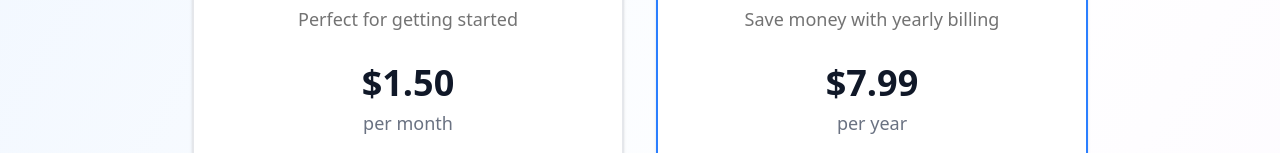
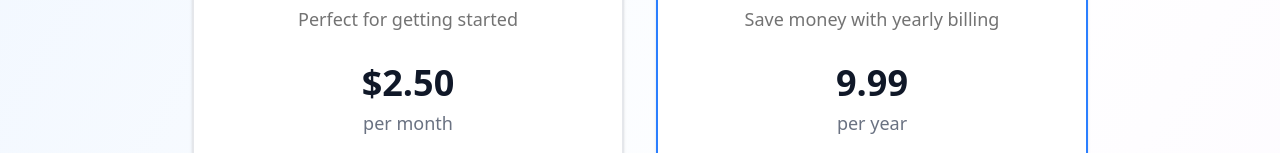
Before and after one commit to almunna/Myclass, a Next.js app: page /pricing in a window 1280 px wide. Shown: the part 634-787 px from the top of the page. Built offline with nearby package versions, Linux system fonts and the light colour scheme.

Commit message:
Production

```diff
--- a/src/app/page.tsx
+++ b/src/app/page.tsx
@@ -455,7 +455,7 @@ export default function LandingPage() {
                 <CardTitle className="text-xl">Monthly Plan</CardTitle>
                 <CardDescription>Perfect for getting started</CardDescription>
                 <div className="text-3xl font-bold text-gray-900 mt-4">
-                  $1.50
+                  $2.50
                 </div>
                 <div className="text-gray-500">per month</div>
               </CardHeader>
@@ -503,7 +503,7 @@ export default function LandingPage() {
                   Save money with yearly billing
                 </CardDescription>
                 <div className="text-3xl font-bold text-gray-900 mt-4">
-                  $7.99
+                  $9.99
                 </div>
                 <div className="text-gray-500">per year</div>
                 <div className="text-sm text-green-600 font-medium mt-1">
--- a/src/app/pricing/page.tsx
+++ b/src/app/pricing/page.tsx
@@ -1,4 +1,10 @@
-import { Card, CardContent, CardDescription, CardHeader, CardTitle } from "@/components/ui/card";
+import {
+  Card,
+  CardContent,
+  CardDescription,
+  CardHeader,
+  CardTitle,
+} from "@/components/ui/card";
 import { Button } from "@/components/ui/button";
 import { Badge } from "@/components/ui/badge";
 import {
@@ -11,7 +17,7 @@ import {
   Shield,
   Headphones,
   Zap,
-  Star
+  Star,
 } from "lucide-react";
 import Link from "next/link";
 
@@ -27,10 +33,9 @@ export default function PricingPage() {
               <span className="text-blue-600 block">Affordable Pricing</span>
             </h1>
             <p className="text-xl text-gray-600 mb-8 max-w-2xl mx-auto leading-relaxed">
-              Choose the plan that works for you. All plans include unlimited students,
-              periods, and comprehensive reporting features.
+              Choose the plan that works for you. All plans include unlimited
+              students, periods, and comprehensive reporting features.
             </p>
-
           </div>
         </div>
       </section>
@@ -43,8 +48,12 @@ export default function PricingPage() {
             <Card className="border-2 border-gray-200 hover:border-blue-300 transition-colors">
               <CardHeader className="text-center">
                 <CardTitle className="text-2xl">Monthly Plan</CardTitle>
-                <CardDescription className="text-lg">Perfect for getting started</CardDescription>
-                <div className="text-4xl font-bold text-gray-900 mt-6">$1.50</div>
+                <CardDescription className="text-lg">
+                  Perfect for getting started
+                </CardDescription>
+                <div className="text-4xl font-bold text-gray-900 mt-6">
+                  $2.50
+                </div>
                 <div className="text-gray-500 text-lg">per month</div>
                 <div className="text-sm text-gray-500 mt-2">
                   Billed monthly • Cancel anytime
@@ -58,15 +67,21 @@ export default function PricingPage() {
                   </li>
                   <li className="flex items-center">
                     <CheckCircle className="h-5 w-5 text-green-500 mr-3 flex-shrink-0" />
-                    <span className="text-gray-700">Unlimited periods & school years</span>
+                    <span className="text-gray-700">
+                      Unlimited periods & school years
+                    </span>
                   </li>
                   <li className="flex items-center">
                     <CheckCircle className="h-5 w-5 text-green-500 mr-3 flex-shrink-0" />
-                    <span className="text-gray-700">Advanced room exit tracking</span>
+                    <span className="text-gray-700">
+                      Advanced room exit tracking
+                    </span>
                   </li>
                   <li className="flex items-center">
                     <CheckCircle className="h-5 w-5 text-green-500 mr-3 flex-shrink-0" />
-                    <span className="text-gray-700">Detailed reports & analytics</span>
+                    <span className="text-gray-700">
+                      Detailed reports & analytics
+                    </span>
                   </li>
                   <li className="flex items-center">
                     <CheckCircle className="h-5 w-5 text-green-500 mr-3 flex-shrink-0" />
@@ -74,7 +89,9 @@ export default function PricingPage() {
                   </li>
                   <li className="flex items-center">
                     <CheckCircle className="h-5 w-5 text-green-500 mr-3 flex-shrink-0" />
-                    <span className="text-gray-700">Multi-class management</span>
+                    <span className="text-gray-700">
+                      Multi-class management
+                    </span>
                   </li>
                   <li className="flex items-center">
                     <CheckCircle className="h-5 w-5 text-green-500 mr-3 flex-shrink-0" />
@@ -100,8 +117,12 @@ export default function PricingPage() {
               </div>
               <CardHeader className="text-center">
                 <CardTitle className="text-2xl">Annual Plan</CardTitle>
-                <CardDescription className="text-lg">Save money with yearly billing</CardDescription>
-                <div className="text-4xl font-bold text-gray-900 mt-6">$7.99</div>
+                <CardDescription className="text-lg">
+                  Save money with yearly billing
+                </CardDescription>
+                <div className="text-4xl font-bold text-gray-900 mt-6">
+                  9.99
+                </div>
                 <div className="text-gray-500 text-lg">per year</div>
                 <div className="text-sm text-green-600 font-medium mt-2">
                   Save $10/year vs monthly • That's over 55% off!
@@ -115,15 +136,21 @@ export default function PricingPage() {
                   </li>
                   <li className="flex items-center">
                     <CheckCircle className="h-5 w-5 text-green-500 mr-3 flex-shrink-0" />
-                    <span className="text-gray-700">Unlimited periods & school years</span>
+                    <span className="text-gray-700">
+                      Unlimited periods & school years
+                    </span>
                   </li>
                   <li className="flex items-center">
                     <CheckCircle className="h-5 w-5 text-green-500 mr-3 flex-shrink-0" />
-                    <span className="text-gray-700">Advanced room exit tracking</span>
+                    <span className="text-gray-700">
+                      Advanced room exit tracking
+                    </span>
                   </li>
                   <li className="flex items-center">
                     <CheckCircle className="h-5 w-5 text-green-500 mr-3 flex-shrink-0" />
-                    <span className="text-gray-700">Detailed reports & analytics</span>
+                    <span className="text-gray-700">
+                      Detailed reports & analytics
+                    </span>
                   </li>
                   <li className="flex items-center">
                     <CheckCircle className="h-5 w-5 text-green-500 mr-3 flex-shrink-0" />
@@ -131,11 +158,15 @@ export default function PricingPage() {
                   </li>
                   <li className="flex items-center">
                     <CheckCircle className="h-5 w-5 text-green-500 mr-3 flex-shrink-0" />
-                    <span className="text-gray-700">Multi-class management</span>
+                    <span className="text-gray-700">
+                      Multi-class management
+                    </span>
                   </li>
                   <li className="flex items-center">
                     <CheckCircle className="h-5 w-5 text-green-500 mr-3 flex-shrink-0" />
-                    <span className="text-gray-700">Priority email support</span>
+                    <span className="text-gray-700">
+                      Priority email support
+                    </span>
                   </li>
                 </ul>
                 <Link href="/signup" className="w-full block">
@@ -149,7 +180,6 @@ export default function PricingPage() {
           </div>
 
           <div className="text-center mt-12">
-
             <p className="text-sm text-gray-500">
               No setup fees • Cancel anytime • Secure payments via Stripe
             </p>
@@ -162,7 +192,9 @@ export default function PricingPage() {
         <div className="container mx-auto">
           <div className="max-w-6xl mx-auto">
             <div className="text-center mb-12">
-              <h2 className="text-4xl font-bold text-gray-900 mb-6">Everything You Need</h2>
+              <h2 className="text-4xl font-bold text-gray-900 mb-6">
+                Everything You Need
+              </h2>
               <p className="text-xl text-gray-600">
                 All features included in every plan
               </p>
@@ -254,13 +286,20 @@ export default function PricingPage() {
             </p>
             <div className="flex flex-col sm:flex-row gap-4 justify-center">
               <Link href="/signup">
-                <Button size="lg" className="text-lg px-8 py-6 bg-white text-blue-600 hover:bg-gray-100">
+                <Button
+                  size="lg"
+                  className="text-lg px-8 py-6 bg-white text-blue-600 hover:bg-gray-100"
+                >
                   Get Started Today
                   <ArrowRight className="ml-2 h-5 w-5" />
                 </Button>
               </Link>
               <Link href="/faq">
-                <Button size="lg" variant="outline" className="text-lg px-8 py-6 text-white border-white hover:bg-white hover:text-blue-600">
+                <Button
+                  size="lg"
+                  variant="outline"
+                  className="text-lg px-8 py-6 text-white border-white hover:bg-white hover:text-blue-600"
+                >
                   View FAQ
                 </Button>
               </Link>
--- a/src/app/subscription/page.tsx
+++ b/src/app/subscription/page.tsx
@@ -53,7 +53,7 @@ const stripePromise = loadStripe(
 const pricingPlans = [
   {
     name: "Monthly Pro",
-    price: 1.5,
+    price: 2.5,
     description:
       "Perfect for trying out our premium features with full flexibility.",
     features: [
@@ -75,7 +75,7 @@ const pricingPlans = [
   },
   {
     name: "Annual Pro",
-    price: 7.99,
+    price: 9.99,
     description:
       "Best value plan with significant savings for committed educators.",
     features: [
```
